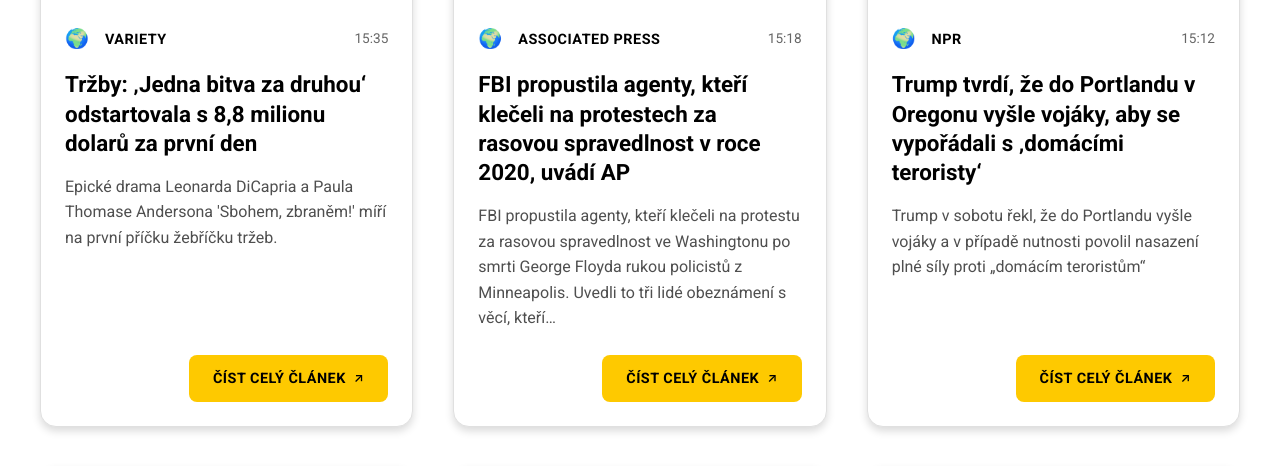
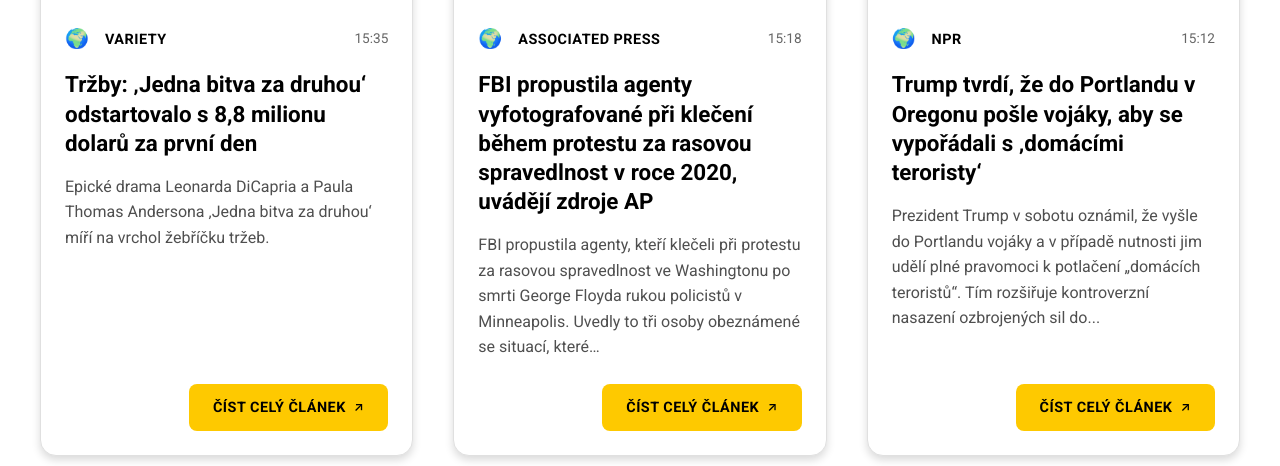
Before and after one commit to tangero/vzhuruvpred, a Jekyll site: the page built from svetove-zpravy.md, in a window 1280 px wide and 1400 px high, scrolled down 483 px, cut to the strip 189-655 px from the top of the window. Built offline with Jekyll 4.4.1, drawn with Linux system fonts in a browser that asks for light colours; some of the changed text lies outside the part shown.

Commit message:
Update world news 2025-09-28 16:24

```diff
--- a/_data/world_news.json
+++ b/_data/world_news.json
@@ -1,109 +1,109 @@
 {
-  "last_updated": "2025-09-28T15:15:17",
+  "last_updated": "2025-09-28T16:18:53",
   "articles": [
     {
       "flag": "🌍",
       "country": "global",
-      "title": "Tržby: ‚Jedna bitva za druhou‘ odstartovala s 8,8 milionu dolarů za první den",
+      "title": "Tržby: ‚Jedna bitva za druhou‘ odstartovalo s 8,8 milionu dolarů za první den",
       "original_title": "Box Office: ‘One Battle After Another’ Sets Off $8.8 Million Opening Day - Variety",
       "url": "https://variety.com/2025/film/news/box-office-one-battle-after-another-opening-day-1236530803/",
       "urlToImage": "https://variety.com/wp-content/uploads/2025/09/one-battle.jpg?w=1000&h=563&crop=1",
       "source": "Variety",
       "publishedAt": "2025-09-27T15:35:00Z",
-      "description": "Epické drama Leonarda DiCapria a Paula Thomase Andersona 'Sbohem, zbraněm!' míří na první příčku žebříčku tržeb."
+      "description": "Epické drama Leonarda DiCapria a Paula Thomas Andersona ‚Jedna bitva za druhou‘ míří na vrchol žebříčku tržeb."
     },
     {
       "flag": "🌍",
       "country": "global",
-      "title": "FBI propustila agenty, kteří klečeli na protestech za rasovou spravedlnost v roce 2020, uvádí AP",
+      "title": "FBI propustila agenty vyfotografované při klečení během protestu za rasovou spravedlnost v roce 2020, uvádějí zdroje AP",
       "original_title": "FBI fires agents photographed kneeling during 2020 racial justice protest, AP sources say - AP News",
       "url": "https://apnews.com/article/fbi-george-floyd-kash-patel-8d18a1e6a5a36636cc2415fc492b3f52",
       "urlToImage": "https://dims.apnews.com/dims4/default/c01949b/2147483647/strip/true/crop/10287x5786+0+537/resize/1440x810!/quality/90/?url=https%3A%2F%2Fassets.apnews.com%2Fe7%2F33%2Fdf3c4eb2e4fff02408e4ad52a28a%2F06c38d766199477998d52f1a47e5cc6c",
       "source": "Associated Press",
       "publishedAt": "2025-09-27T15:18:00Z",
-      "description": "FBI propustila agenty, kteří klečeli na protestu za rasovou spravedlnost ve Washingtonu po smrti George Floyda rukou policistů z Minneapolis. Uvedli to tři lidé obeznámení s věcí, kteří…"
+      "description": "FBI propustila agenty, kteří klečeli při protestu za rasovou spravedlnost ve Washingtonu po smrti George Floyda rukou policistů v Minneapolis. Uvedly to tři osoby obeznámené se situací, které…"
     },
     {
       "flag": "🌍",
       "country": "global",
-      "title": "Trump tvrdí, že do Portlandu v Oregonu vyšle vojáky, aby se vypořádali s ‚domácími teroristy‘",
+      "title": "Trump tvrdí, že do Portlandu v Oregonu pošle vojáky, aby se vypořádali s ‚domácími teroristy‘",
       "original_title": "Trump says he'll send troops to Portland, Ore., to handle 'domestic terrorists' - NPR",
       "url": "https://www.npr.org/2025/09/27/nx-s1-5555381/trump-sending-troops-portland",
       "urlToImage": "https://npr.brightspotcdn.com/dims3/default/strip/false/crop/7229x4066+0+0/resize/1400/quality/100/format/jpeg/?url=http%3A%2F%2Fnpr-brightspot.s3.amazonaws.com%2Fcf%2F36%2F8f3cae3c45e0afcdc1fd758a4c9c%2Fap25269738042077.jpg",
       "source": "NPR",
       "publishedAt": "2025-09-27T15:12:33Z",
-      "description": "Trump v sobotu řekl, že do Portlandu vyšle vojáky a v případě nutnosti povolil nasazení plné síly proti „domácím teroristům“"
+      "description": "Prezident Trump v sobotu oznámil, že vyšle do Portlandu vojáky a v případě nutnosti jim udělí plné pravomoci k potlačení „domácích teroristů“. Tím rozšiřuje kontroverzní nasazení ozbrojených sil do..."
     },
     {
       "flag": "🌍",
       "country": "global",
-      "title": "Obří stromy Amazonie se díky vyššímu obsahu oxidu uhličitého v lesích tyčí do větší výšky",
+      "title": "Obří stromy Amazonie se s vyšší koncentrací oxidu uhličitého zvyšují a lesy sílí",
       "original_title": "Giant trees of the Amazon get taller as forests fatten up on carbon dioxide - NBC News",
       "url": "https://www.nbcnews.com/world/latin-america/amazon-rainforest-giant-trees-bigger-carbon-dioxide-climate-change-rcna234064",
       "urlToImage": "https://media-cldnry.s-nbcnews.com/image/upload/t_nbcnews-fp-1200-630,f_auto,q_auto:best/rockcms/2025-09/250927-amazon-rainforest-5e753d.jpg",
       "source": "NBC News",
       "publishedAt": "2025-09-27T13:29:39Z",
-      "description": "Nový výzkum zjistil, že největší stromy amazonského pralesa rostou díky množství oxidu uhličitého v atmosféře."
+      "description": "Podle nové studie amazonský prales roste kvůli množství oxidu uhličitého v atmosféře."
     },
     {
       "flag": "🇺🇸",
       "country": "us",
-      "title": "Ministerstvo zahraničí USA zrušilo vízum kolumbijskému prezidentovi Gustavu Petrovi",
+      "title": "Ministerstvo zahraničí USA zrušilo vízum kolumbijskému prezidentovi Gustavovi Petrovi",
       "original_title": "State Department revokes visa for Colombian President Gustavo Petro - The Washington Post",
       "url": "https://www.washingtonpost.com/world/2025/09/27/gustavo-petro-colombia-visa-gaza/",
       "urlToImage": "https://www.washingtonpost.com/wp-apps/imrs.php?src=https://arc-anglerfish-washpost-prod-washpost.s3.amazonaws.com/public/CEW7DLGJXYSWO4WDQOA2JIJBSY.JPG&w=1440",
       "source": "The Washington Post",
       "publishedAt": "2025-09-27T13:15:26Z",
-      "description": "Ministerstvo zahraničí obvinilo Petra z nabádání amerických vojáků k neuposlechnutí rozkazů v projevu na propalestinské demonstraci v New Yorku."
+      "description": "Ministerstvo zahraničí obvinilo Petra z nabádání amerických vojáků k neuposlechnutí rozkazů v projevu na propalestinské rally v New Yorku."
     },
     {
       "flag": "🌍",
       "country": "global",
-      "title": "Šestiletému dítěti se křížily oči. Lékaři objevili rychle rostoucí nádor na mozku.",
+      "title": "Šestiletému chlapci se zkřížily oči. Lékaři objevili rychle rostoucí nádor na mozku.",
       "original_title": "A 6-year-old's eyes were crossed. Doctors found a fast-growing brain tumor. - CBS News",
       "url": "https://www.cbsnews.com/news/brain-cancer-tumor-diagnosis-florida-holtz-childrens-hospital-miami-health/",
       "urlToImage": "https://assets2.cbsnewsstatic.com/hub/i/r/2025/09/24/5a904130-1c11-4976-90f6-0c17a049799d/thumbnail/1200x630/a64411e6ba40cd55f2a4bb00081e095a/img-8213.jpg",
       "source": "CBS News",
       "publishedAt": "2025-09-27T12:00:17Z",
-      "description": "Matka Imani Dellové si všimla, že má šilhavé oči. Brzy začala šestiletá dívka vidět dvojitě. Na vině byl rychle rostoucí nádor."
+      "description": "Matka Imani Dellové si všimla, že má její dcera šilhavé oči. Brzy začala šestiletá dívka vidět dvojitě. Na vině byl rychle rostoucí nádor."
     },
     {
       "flag": "🌍",
       "country": "global",
-      "title": "Starbucks zavírá přes 100 poboček v Severní Americe – tyto lokality už známe",
+      "title": "Starbucks zavře přes 100 poboček v Severní Americe – známe tyto lokality",
       "original_title": "Starbucks is closing over 100 North American stores — here are the locations we know so far - Business Insider",
       "url": "https://www.businessinsider.com/list-of-closing-starbucks-locations-2025-9",
       "urlToImage": "https://i.insider.com/68d72468cc993f9955cf0e6f?width=1200&format=jpeg",
       "source": "Business Insider",
       "publishedAt": "2025-09-27T11:24:00Z",
-      "description": "Starbucks ve čtvrtek oznámil, že zavře 1 % svých severoamerických poboček, ale neřekl které. Business Insider sestavil jejich seznam."
+      "description": "Starbucks ve čtvrtek oznámil, že uzavře 1 % svých severoamerických poboček, ale neoznámil které. Business Insider sestavil jejich seznam."
     },
     {
       "flag": "🌍",
       "country": "global",
-      "title": "‚Nevzdáme to‘. Jak Virginie vydržela a porazila osmou Floridu State v thrilleru ACC",
+      "title": "‚Nevzdáme to‘ — Jak Virginie vydržela a porazila osmou Floridu State v thrilleru ACC",
       "original_title": "'We refuse to quit' — How Virginia endured to topple No. 8 Florida State in ACC thriller - Yahoo Sports",
       "url": "https://sports.yahoo.com/college-football/breaking-news/article/we-refuse-to-quit--how-virginia-endured-to-topple-no-8-florida-state-in-acc-thriller-091057964.html",
       "urlToImage": "https://s.yimg.com/ny/api/res/1.2/ckrqB89nV7Wi8NhfuVvPZg--/YXBwaWQ9aGlnaGxhbmRlcjt3PTEyMDA7aD04MDA7Y2Y9d2VicA--/https://s.yimg.com/os/creatr-uploaded-images/2025-09/cdf61840-9b7d-11f0-b3f7-8aeeb775bba1",
       "source": "Yahoo Entertainment",
       "publishedAt": "2025-09-27T11:04:10Z",
-      "description": "Nakonec je to všechno o víře. Věříte bez ohledu na okolnosti. Věříte navzdory tomu, co máte před očima. Nevěděli, jak to dopadne..."
+      "description": "Nakonec je to všechno o víře. Věříte navzdory okolnostem. Věříte bez ohledu na to, co je před vámi. Nevěděli, jak to dopadne..."
     },
     {
       "flag": "🌍",
       "country": "global",
-      "title": "„První domino“: Obžaloba Comeyho uvádí do pohybu odplatu hnutí MAGA",
+      "title": "První domino\": Obvinění Comeyho uvádí do pohybu odplatu hnutí MAGA",
       "original_title": "\"The first domino\": Comey indictment sets MAGA retribution in motion - Axios",
       "url": "https://www.axios.com/2025/09/27/comey-indictment-trump-maga-enemies-list",
       "urlToImage": "https://images.axios.com/DIbGXLwoOzUYMbEF79MIU8POFho=/0x0:1920x1080/1366x768/2025/09/26/1758919775585.jpeg",
       "source": "Axios",
       "publishedAt": "2025-09-27T11:02:02Z",
-      "description": "Myslím, že budou další. Jsou zkorumpovaní, řekl Trump novinářům."
+      "description": "„Myslím, že budou další. Jsou zkorumpovaní,“ řekl Trump novinářům."
     },
     {
       "flag": "🌍",
       "country": "global",
-      "title": "Trumpovy změny víz H1-B vyvolávají obavy o budoucnost americké technologické ekonomiky a schopnost získávat specializované talenty",
+      "title": "Trumpovy změny víz H-1B vyvolávají obavy o budoucnost americké technologické ekonomiky a schopnost získávat specializované talenty",
       "original_title": "Trump's H1-B changes raise concerns about US tech economy's future, ability to recruit specialty talent - ABC News - Breaking News, Latest News and Videos",
       "url": "https://abcnews.go.com/Politics/trumps-h1-raise-concerns-us-tech-economys-future/story?id\\\\u003d125925785",
       "urlToImage": null,
@@ -114,7 +114,7 @@
     {
       "flag": "🌍",
       "country": "global",
-      "title": "Taylor Swift podle zpráv dorazila na svatbu Seleny Gomez a Bennyho Blanca ukrytá pod deštníky",
+      "title": "Taylor Swift dorazila na svatbu Seleny Gomez a Bennyho Blanca ukrytá pod deštníky, tvrdí zpráva",
       "original_title": "Taylor Swift Arrived Hidden Under Umbrellas for Selena Gomez & Benny Blanco’s Wedding: Report - Yahoo",
       "url": "https://www.realitytea.com/2025/09/27/taylor-swift-hidden-under-umbrellas-selena-gomez-benny-blanco-wedding-report/",
       "urlToImage": "https://www.realitytea.com/wp-content/uploads/sites/6/2025/09/taylor-and-selena.png?resize=1200,630",
@@ -125,40 +125,40 @@
     {
       "flag": "🇺🇸",
       "country": "us",
-      "title": "Íránu hrozí znovuzavedení sankcí kvůli jeho jadernému programu",
+      "title": "Íránu hrozí opětovné zavedení sankcí kvůli jeho jadernému programu",
       "original_title": "Iran faces reimposition of sanctions over its nuclear programme - Financial Times",
       "url": "https://www.ft.com/content/03822508-1bff-407a-b512-d7f37eefdd97",
       "urlToImage": "https://images.ft.com/v3/image/raw/https%3A%2F%2Fd1e00ek4ebabms.cloudfront.net%2Fproduction%2F11cfced9-60d7-4128-9070-cb297e62c44e.jpg?source=next-barrier-page",
       "source": "Financial Times",
       "publishedAt": "2025-09-27T10:41:56Z",
-      "description": "Teherán nesplnil termín stanovený evropskými mocnostmi"
+      "description": "Írán nesplnil lhůtu stanovenou evropskými mocnostmi"
     },
     {
       "flag": "🌍",
       "country": "global",
-      "title": "5 otázek, které mají odborníci k Trumpovým clem na léky",
+      "title": "5 otázek, které mají odborníci k Trumpovým celům na léky",
       "original_title": "5 questions experts have about Trump's pharma tariffs - NBC News",
       "url": "https://www.nbcnews.com/health/health-news/5-questions-experts-trumps-pharma-tariffs-rcna233974",
       "urlToImage": "https://media-cldnry.s-nbcnews.com/image/upload/t_nbcnews-fp-1200-630,f_auto,q_auto:best/rockcms/2025-09/250926-prescription-drugs-gk-5c6e2f.jpg",
       "source": "NBC News",
       "publishedAt": "2025-09-27T09:30:00Z",
-      "description": "Pro lidi závislé na některých lécích na předpis, včetně léků na hubnutí, astma a rakovinu, Trumpův příspěvek oznamující 100% cla na zahraniční léky značkových výrobců nabízí malou jasnost ohledně t..."
+      "description": "Pro lidi závislé na některých lécích na předpis včetně léků na hubnutí, astma a rakovinu Trumpův příspěvek oznamující 100% cla na zahraniční léky značkových firem nenabízí jasno v tom, kdy – nebo j..."
     },
     {
       "flag": "🇺🇸",
       "country": "us",
-      "title": "„Jsem naprosto vyděšený.“ Federální zaměstnanci se připravují na možný výpadek vlády a masové propouštění",
+      "title": "„Jsem naprosto vyděšený“: Federální zaměstnanci se připravují na možný odstávku vlády a hromadné propouštění",
       "original_title": "‘I’m absolutely terrified’: Federal workers brace for potential government shutdown, mass layoffs - CNN",
       "url": "https://www.cnn.com/2025/09/27/politics/government-shutdown-federal-workers-layoffs-fear",
       "urlToImage": "https://media.cnn.com/api/v1/images/stellar/prod/ap25267746498267.jpg?c=16x9&q=w_800,c_fill",
       "source": "CNN",
       "publishedAt": "2025-09-27T09:00:51Z",
-      "description": "Federální zaměstnanci po celé americké vládě jsou vyděšení, zmatení a plní úzkosti z možného výpadku financování."
+      "description": "Federální zaměstnanci z celé americké vlády jsou vyděšení, zmatení a plní úzkosti, připravují se na možné zastavení provozu"
     },
     {
       "flag": "🇬🇧",
       "country": "gb",
-      "title": "Harrods: Zákaznická data byla odcizena při kybernetickém útoku",
+      "title": "Harrods oznámil krádež zákaznických dat při kybernetickém útoku",
       "original_title": "Harrods says customers' data stolen in IT breach - BBC",
       "url": "https://www.bbc.com/news/articles/c8d70d912e6o",
       "urlToImage": "https://ichef.bbci.co.uk/news/1024/branded_news/a942/live/b66a9390-9b8c-11f0-96fc-07d17b5e3a9f.jpg",
@@ -169,13 +169,13 @@
     {
       "flag": "🌍",
       "country": "global",
-      "title": "Zdroje: Hamas souhlasí s dohodou o Gaze podporovanou Trumpem, včetně propuštění všech izraelských rukojmí",
+      "title": "Zdroje: Hamas souhlasí s dohodou o Gaze podpořenou Trumpem, včetně propuštění všech izraelských rukojmí",
       "original_title": "Sources: Hamas agrees to Trump-backed Gaza deal, including releasing all Israeli hostages - Haaretz",
       "url": "https://www.haaretz.com/israel-news/2025-09-27/ty-article/.premium/sources-hamas-agrees-to-trump-backed-gaza-deal-including-releasing-all-israeli-hostages/00000199-89ec-dbe0-af9d-9fed68270000",
       "urlToImage": "https://img.haarets.co.il/bs/00000199-89ec-dbe0-af9d-9fed68270000/bc/ef/a9b53be1415dbbb3328eccfe0136/237928.jpg?precrop=2200,1279,x0,y0&width=1200&height=630&cmsprod",
       "source": "Haaretz",
       "publishedAt": "2025-09-27T07:19:00Z",
-      "description": "Návrh zahrnuje postupné stažení Izraelských obranných sil z Pásma Gazy spolu s propuštěním stovek palestinských vězňů výměnou za živé i mrtvé izraelské rukojmí."
+      "description": "Návrh zahrnuje postupné stažení Izraelské armády z Pásma Gazy a propuštění stovek palestinských vězňů výměnou za živé i mrtvé izraelské rukojmí"
     },
     {
       "flag": "🇬🇧",
@@ -197,7 +197,7 @@
       "urlToImage": "https://www.washingtonpost.com/wp-apps/imrs.php?src=https://arc-anglerfish-washpost-prod-washpost.s3.amazonaws.com/public/2IG7BTMB27J434QQAQOO5424EQ_size-normalized.JPG&w=1440",
       "source": "The Washington Post",
       "publishedAt": "2025-09-27T06:27:59Z",
-      "description": "Ředitel škol v Des Moines Ian Roberts zatčen imigračním úřadem kvůli zatykači na deportaci a neplatnému pracovnímu povolení"
+      "description": "Ředitel škol v Des Moines Ian Roberts zatčen imigrační správou kvůli nařízení k deportaci a neplatnému pracovnímu povolení"
     },
     {
       "flag": "🌍",
@@ -213,24 +213,24 @@
     {
       "flag": "🌍",
       "country": "global",
-      "title": "Trump žádá Nejvyšší soud, aby mohl ukončit právo získat občanství narozením",
+      "title": "Trump žádá Nejvyšší soud, aby mohl ukončit právo na občanství podle místa narození",
       "original_title": "Trump asks Supreme Court to let him end birthright citizenship - Politico",
       "url": "https://www.politico.com/news/2025/09/26/supreme-court-birthright-citizenship-trump-admin-00583378",
       "urlToImage": "https://www.politico.com/dims4/default/resize/1200/quality/90/format/jpg?url=https%3A%2F%2Fstatic.politico.com%2Fc2%2F58%2F3f3864404faab4e930881c52118e%2Fsupreme-court-birthright-citizenship-29824.jpg",
       "source": "Politico",
       "publishedAt": "2025-09-27T02:04:00Z",
-      "description": "Prezidentův exekutivní příkaz z prvního dne úřadování, který má ukončit právo získat občanství narozením, nevstoupil v platnost, protože čtyři federální soudci jej shledali v rozporu s 14. dodatkem..."
+      "description": "Prezidentův exekutivní příkaz z prvního dne úřadu, který má údajně ukončit právo získat občanství narozením, nevstoupil v platnost, protože čtyři federální soudci rozhodli, že porušuje 14. dodatek ..."
     },
     {
       "flag": "🇬🇧",
       "country": "gb",
-      "title": "Průlom v léčbě Huntingtonovy choroby je jako vyhrát v loterii desetkrát po sobě",
+      "title": "Průlom v léčbě Huntingtonovy choroby je ‚jako vyhrát v loterii desetkrát za sebou‘",
       "original_title": "Huntington's disease breakthrough 'is like winning the lottery 10 times over' - BBC",
       "url": "https://www.bbc.com/news/articles/c3vzek4dkyyo",
       "urlToImage": "https://ichef.bbci.co.uk/news/1024/branded_news/4277/live/b3c50530-9abf-11f0-b832-7b9888705b9b.jpg",
       "source": "BBC News",
       "publishedAt": "2025-09-27T01:02:20Z",
-      "description": "Rodiny jásají nad první léčbou zákeřné nemoci – ale kdy a jak ji zaplatí britské zdravotnictví?"
+      "description": "Rodiny jásají nad zprávou o první léčbě devastující nemoci – ale kdy a jak ji zaplatí NHS?"
     },
     {
       "flag": "🌍",
@@ -252,40 +252,40 @@
       "urlToImage": "https://cdn.mos.cms.futurecdn.net/QjHJZhW3arj9DJ3fRndTsX.jpg",
       "source": "Android Central",
       "publishedAt": "2025-09-26T17:48:18Z",
-      "description": "Představte si, že závod v AR je u konce. Meta vyhrála. A teď tu máme problém ‚zářících očí‘."
+      "description": "Představte si, že závod v AR je u konce. Vyhrál Meta. A teď tu máme problém ‚Zářících očí‘."
     },
     {
       "flag": "🌍",
       "country": "global",
-      "title": "Lebka stará milion let objevená v Číně může přepsat časovou osu lidské evoluce, uvádí studie: „Mění to mnoho zažitých představ“",
+      "title": "Nález milion let staré lebky v Číně může přepsat historii lidské evoluce, uvádí studie: „Mění to spoustu zažitých představ“",
       "original_title": "Million-year-old skull found in China could rewrite human evolution timeline, study finds: \"This changes a lot of thinking\" - CBS News",
       "url": "https://www.cbsnews.com/news/ancient-skull-could-rewrite-human-evolution-timeline-study/",
       "urlToImage": "https://assets3.cbsnewsstatic.com/hub/i/r/2025/09/26/f04ce03b-7014-478f-94fb-906c50f08b3f/thumbnail/1200x630g8/ba4f3d1304b593baeba0a7c496e57fd0/2025-09-25t175745z-2146362306-rc2mvgaz2i10-rtrmadp-3-science-skull.jpg",
       "source": "CBS News",
       "publishedAt": "2025-09-26T14:56:04Z",
-      "description": "Objevy by mohly vyřešit dlouholetý \"Guláš v prostředku\" v lidské evoluci, uvedli vědci."
+      "description": "Výzkum může vyřešit dlouhodobý \"chaos v prostředku\" lidské evoluce, tvrdí vědci."
     },
     {
       "flag": "🌍",
       "country": "global",
-      "title": "NASA vysílá speciální misi ke studiu záhadného „svatozáře“ Země",
+      "title": "NASA vysílá speciální misi ke studiu záhadného „halo“ Země",
       "original_title": "NASA launches special mission to study Earth's mysterious \"halo\" - Live Science",
       "url": "https://www.livescience.com/space/nasa-launches-special-mission-to-study-earths-mysterious-halo",
       "urlToImage": "https://cdn.mos.cms.futurecdn.net/bfsUdbzLUrABG3kxKbYVpK.jpg",
       "source": "Live Science",
       "publishedAt": "2025-09-26T13:00:00Z",
-      "description": "Observatoř NASA Carruthers Geocorona odstartovala a brzy zahájí dvouletou misi ke studiu zemského záhadného \"halo\"."
+      "description": "Observatoř NASA Carruthers Geocorona odstartovala a brzy zahájí dvouletou misi ke studiu zemského tajemného \"haló\"."
     },
     {
       "flag": "🌍",
       "country": "global",
-      "title": "Kamera Applu ví, kam se díváte: iPhone 17 sleduje váš obličej a videohovory se bez varování mění v nástroje pro sledování",
+      "title": "Kamera Applu ví, kam se díváte: iPhone 17 sleduje váš obličej, zatímco se videohovory bez varování mění v nástroje sledování",
       "original_title": "\"Apple's Camera Knows Where You're Looking\": iPhone 17 Tracks Your Face While Video Calls Become Surveillance Tools Without Warning - Rude Baguette",
       "url": "https://www.rudebaguette.com/en/2025/09/apples-camera-knows-where-youre-looking-iphone-17-tracks-your-face-while-video-calls-become-surveillance-tools-without-warning/",
       "urlToImage": "https://www.rudebaguette.com/wp-content/uploads/2025/09/iphone-17-reveals-camera-trick-that-shatters-photography-rules-and-gives-you-stunning-photos-instantly.jpg",
       "source": "Rudebaguette.com",
       "publishedAt": "2025-09-26T11:46:21Z",
-      "description": "Vývoj chytrých fotoaparátů je pozoruhodnou cestou, která změnila to, jak zachycujeme a sdílíme okamžiky. S vydáním iPhonu 17 společnost Apple"
+      "description": "Vývoj fotoaparátů ve chytrých telefonech byl pozoruhodnou cestou, která změnila způsob, jakým zachycujeme a sdílíme okamžiky. S vydáním iPhonu 17 společnost Apple"
     },
     {
       "flag": "🌍",
@@ -301,13 +301,13 @@
     {
       "flag": "🌍",
       "country": "global",
-      "title": "SpaceX vypustila 24 satelitů Starlink a přistála s raketou na mořské lodi",
+      "title": "SpaceX vypustila 24 internetových satelitů Starlink a přistála s raketou na mořské lodi",
       "original_title": "SpaceX launches 24 Starlink internet satellites, lands rocket on ship at sea - Space",
       "url": "https://www.space.com/space-exploration/launches-spacecraft/spacex-launches-24-starlink-internet-satellites-group-17-11",
       "urlToImage": "https://cdn.mos.cms.futurecdn.net/7LrbHprBFbeTx245asFbbV.jpg",
       "source": "Space.com",
       "publishedAt": "2025-09-26T06:03:03Z",
-      "description": "Byl to 123. letošní start Falconu 9 od SpaceX."
+      "description": "Byl to 123. start Falconu 9 od SpaceX tento rok."
     },
     {
       "flag": "🌍",
@@ -318,7 +318,7 @@
       "urlToImage": "https://media.nature.com/lw1200/magazine-assets/d41586-025-03143-z/d41586-025-03143-z_51483328.jpg",
       "source": "Nature.com",
       "publishedAt": "2025-09-26T01:06:51Z",
-      "description": "Zatímco Trump viní Tylenol, Nature zkoumá desítky let výzkumu příčin autismu."
+      "description": "Zatímco Trump viní Tylenol, Nature zkoumá desetiletí výzkumu příčin autismu."
     }
   ]
 }
```
